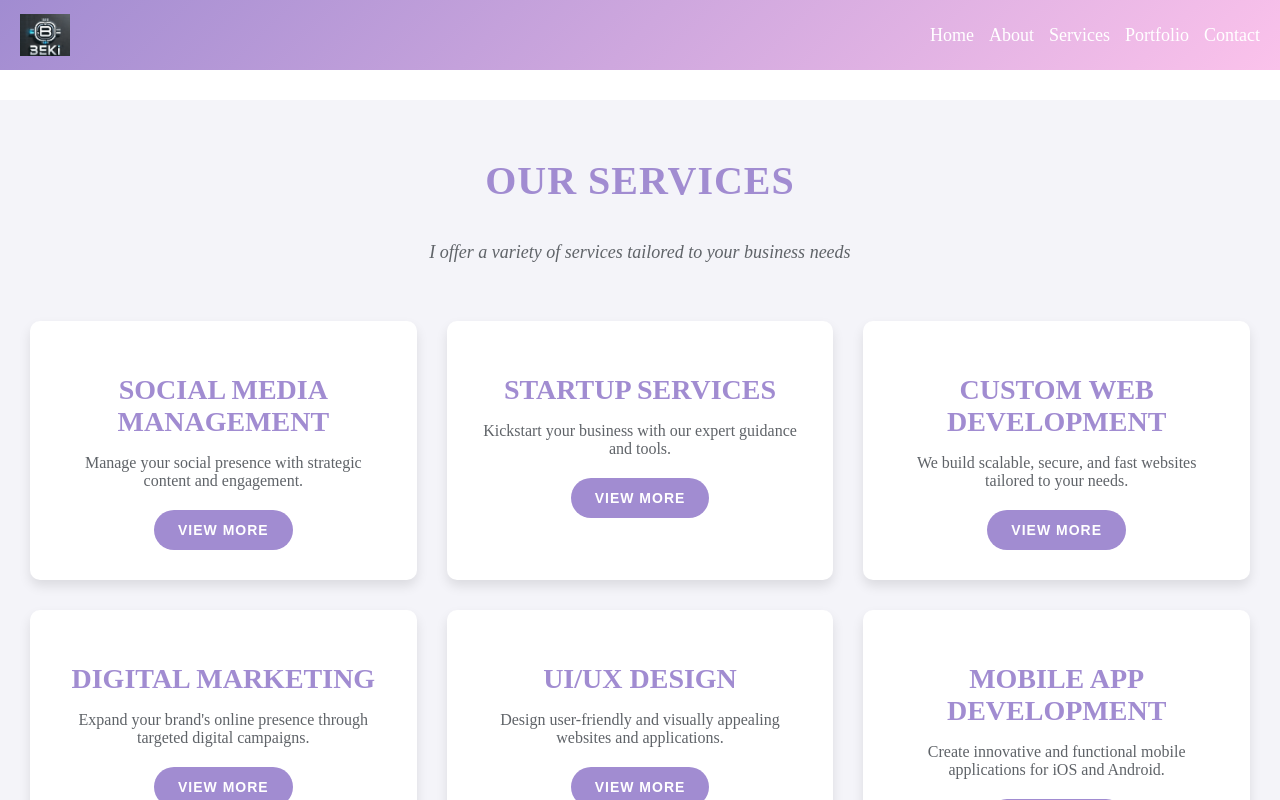
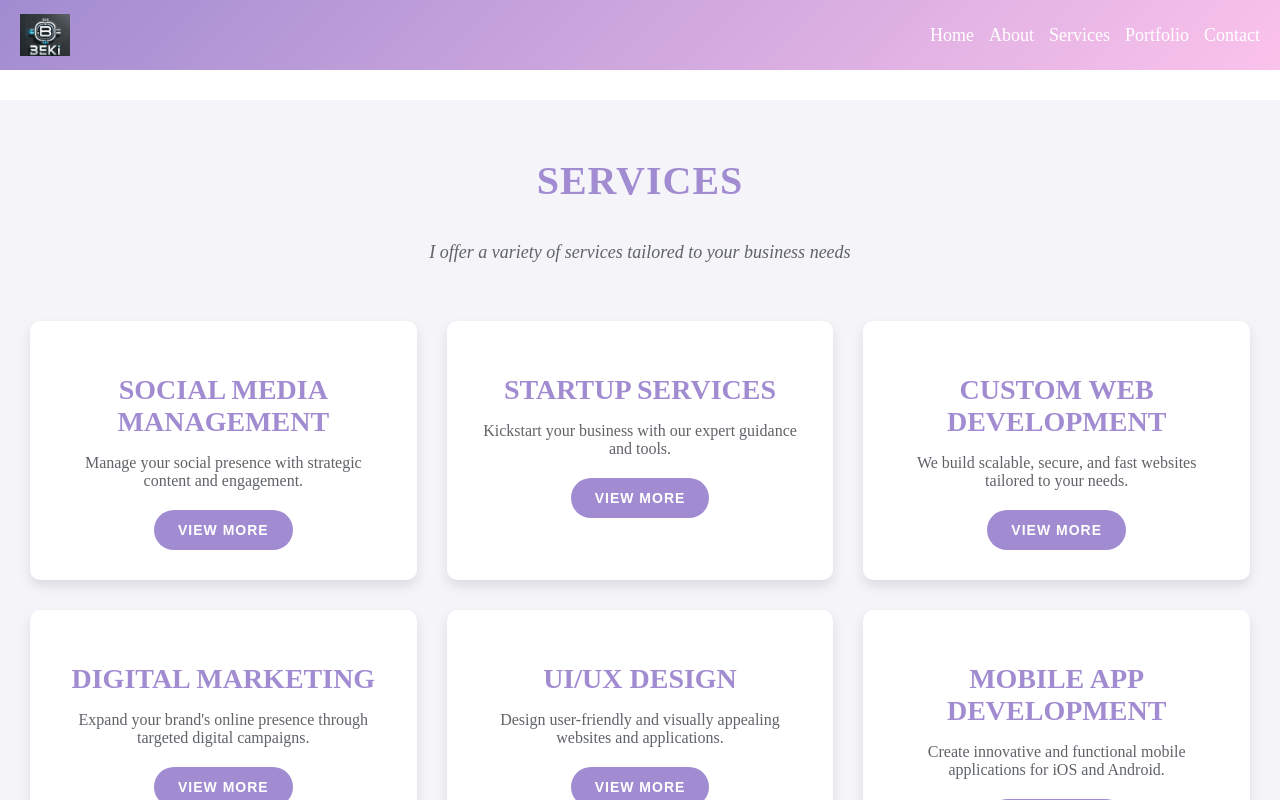
Before and after one commit to Bereketgebeyaw/Bereket-Gebeyaw, a React (Vite) app: page /Services in a window 1280 px wide. Shown: the top 800 px of the page. Built offline with nearby package versions, Linux system fonts and the light colour scheme.

Commit message:
some modifications

```diff
--- a/src/pages/Services.jsx
+++ b/src/pages/Services.jsx
@@ -6,7 +6,7 @@ function Services() {
   return (
     <div className="services-container">
       <div className="services-header">
-        <h1>Our Services</h1>
+        <h1>Services</h1>
         <p>I offer a variety of services tailored to your business needs</p>
       </div>
       <div className="services-list">
```
